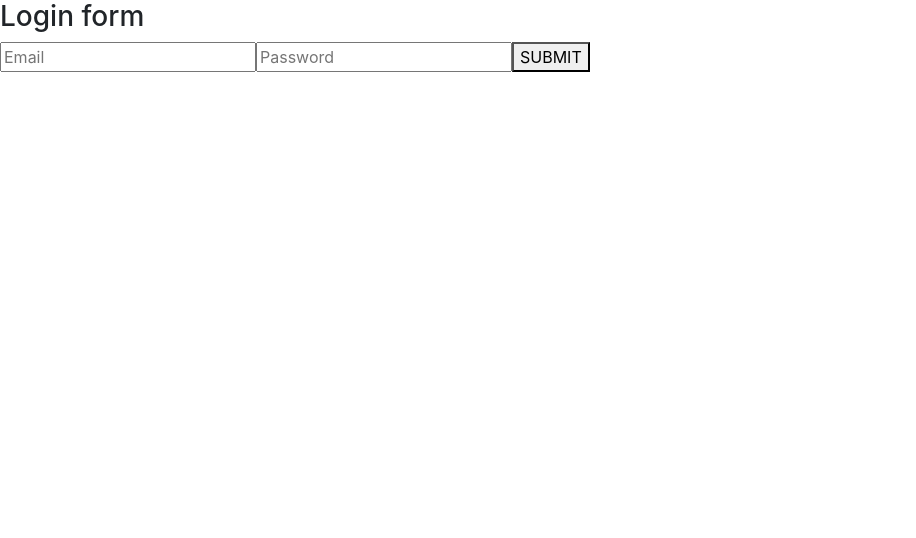
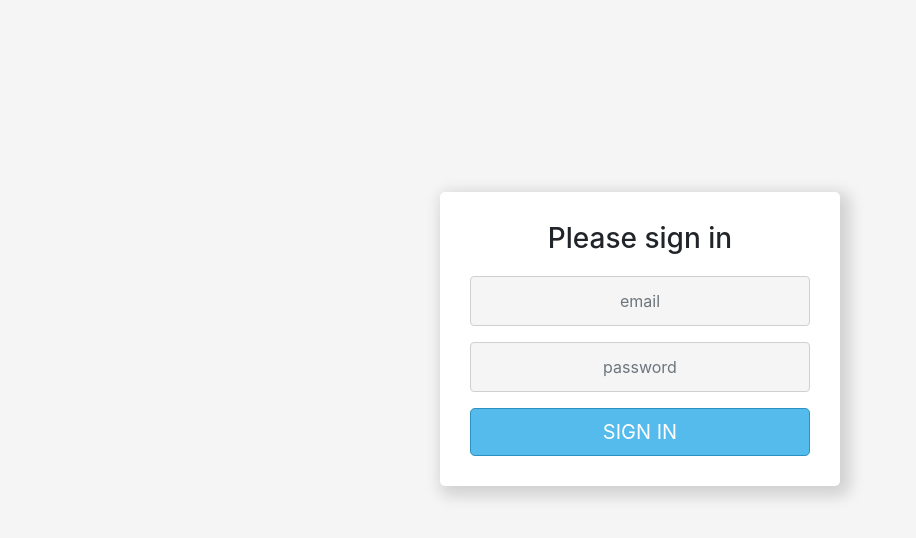
Before and after one commit to stojiljkovicmarko/job-interviews, a React (Create React App) app: page /login in a window 1280 px wide. Shown: the top 538 px of the page, without its empty margins (0-916 px from the left). Built offline with nearby package versions, Linux system fonts and the light colour scheme.

Commit message:
Added login form styling

```diff
--- a/src/pages/Login.js
+++ b/src/pages/Login.js
@@ -1,43 +1,36 @@
 import React, { useState } from "react";
 
-
-
 import { useHistory } from "react-router-dom";
-
-
+import "./login.css";
 
 async function loginUser(credentials) {
-
   const url = "http://localhost:3333/login";
 
   const requestOptions = {
     method: "POST",
-        headers: { "Content-type": "application/json"},
-        body: JSON.stringify(credentials)
-    }
+    headers: { "Content-type": "application/json" },
+    body: JSON.stringify(credentials),
+  };
 
-    return fetch(url, requestOptions)
-        .then(response => {
-            if(response.status === 400) {
+  return fetch(url, requestOptions).then((response) => {
+    if (response.status === 400) {
       alert("try again");
     }
-            return response.json()
-        })
-
+    return response.json();
+  });
 }
 
 function Login({ setToken }) {
-
   const [email, setEmail] = useState("");
   const [password, setPassword] = useState("");
 
   const emailHandler = (event) => {
     setEmail(event.target.value);
-    }
+  };
 
   const passwordHandler = (event) => {
     setPassword(event.target.value);
-    }
+  };
 
   let history = useHistory();
 
@@ -46,31 +39,54 @@ function Login({ setToken }) {
 
     const user = {
       email: email,
-            password: password
-        }
+      password: password,
+    };
 
     console.log(user);
 
     const token = await loginUser(user);
     setToken(token.accessToken);
     history.push("/home");
-
-
-    }
+  };
 
   return (
     <div>
-            <h3> Login form </h3>
+      <div class="form-wrapper">
+        <h3 class="text-center">Please sign in</h3>
         <form>
-                <input type="email" value={email} onChange={emailHandler} placeholder="Email" />
-                <input type="text" value={password} onChange={passwordHandler} placeholder="Password" />
-                <button onClick={submitHandler} type="submit"> SUBMIT </button>
+          <div class="mb-3">
+            <input
+              type="email"
+              value={email}
+              onChange={emailHandler}
+              placeholder="email"
+              id="email"
+              class="form-control"
+            />
+          </div>
+
+          <div class="mb-3">
+            <input
+              type="text"
+              value={password}
+              onChange={passwordHandler}
+              placeholder="password"
+              id="password"
+              class="form-control"
+            />
+          </div>
+          <button
+            onClick={submitHandler}
+            type="submit"
+            class="btn btn-lg w-100"
+          >
+            {" "}
+            SIGN IN{" "}
+          </button>
         </form>
-
+      </div>
     </div>
   );
 }
 
-
-
 export default Login;
--- /dev/null
+++ b/src/pages/login.css
@@ -0,0 +1,48 @@
+body {
+  background-color: #f5f5f5;
+}
+
+.form-wrapper {
+  background-color: #fff;
+  max-width: 400px;
+  margin: auto;
+  margin-top: 15%;
+  padding: 30px;
+  border-radius: 5px;
+  -webkit-box-shadow: 5px 5px 15px 5px rgba(0, 0, 0, 0.15);
+  box-shadow: 5px 5px 15px 5px rgba(0, 0, 0, 0.15);
+}
+
+.form-control:focus,
+.btn:focus {
+  background-color: #f5f5f5;
+  box-shadow: none;
+}
+
+.form-wrapper h3 {
+  margin-bottom: 20px;
+}
+
+.form-wrapper .form-control {
+  height: 50px;
+  border: 1px solid rgb(207, 207, 207);
+}
+
+.form-wrapper input {
+  background-color: #f5f5f5;
+}
+
+.form-wrapper input::placeholder {
+  text-align: center;
+}
+
+.btn {
+  background-color: #54bbec;
+  color: #fff;
+  border: 1px solid #2a91c0;
+}
+
+.btn:hover {
+  background-color: #19749e;
+  color: #fff;
+}
```
Lines whose indentation alone changed are shown as unchanged.
